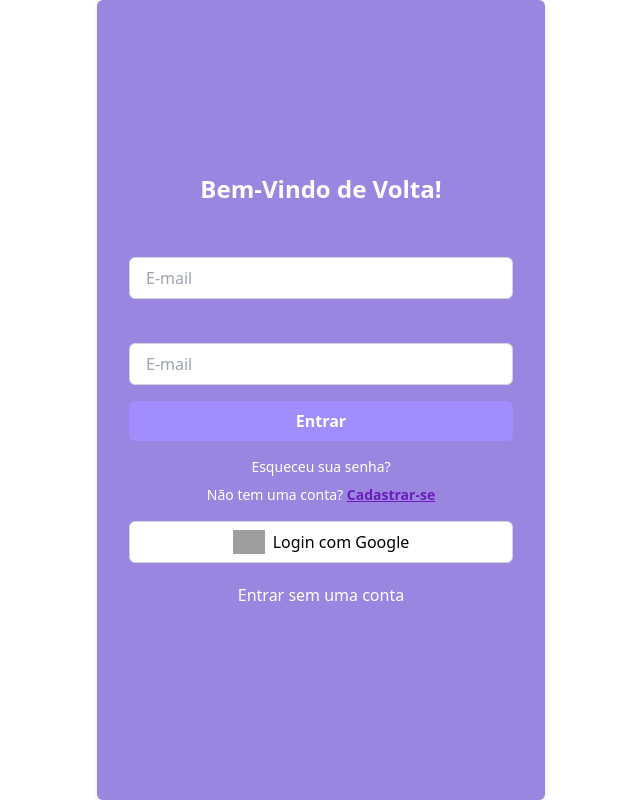
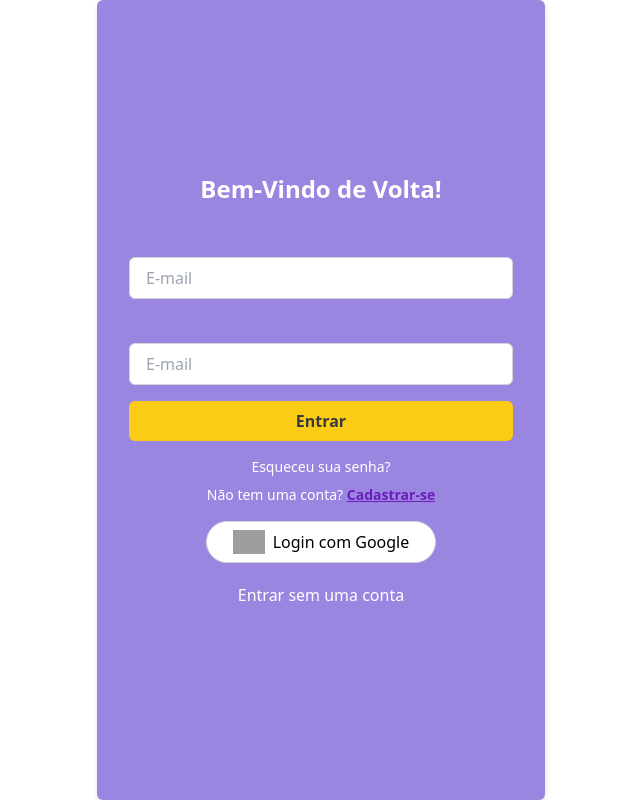
Before and after one commit to klsio22/easy-find, an Angular app: page / in a window 1280 px wide. Shown: the whole page, without its empty margins (319-959 px from the left). Built offline with nearby package versions, Linux system fonts and the light colour scheme; grey boxes are pictures that could not be loaded.

Commit message:
feat(login): ajustes cores pagina de login

```diff
--- a/src/app/components/pages/login/login.component.html
+++ b/src/app/components/pages/login/login.component.html
@@ -13,7 +13,7 @@
           class=" w-full border border-gray-300 rounded-md px-4 py-2 focus:outline-none focus:ring focus:ring-[#A28DFF]">
       </div>
       <button type="submit"
-        class="w-full bg-[#A28DFF] font-bold py-2 px-4 rounded-md hover:bg-[#8F72E8] focus:outline-none focus:ring focus:ring-[#A28DFF] text-white">Entrar</button>
+        class="w-full bg-[#FACC15] font-bold py-2 px-4 rounded-md hover:bg-[#8F72E8] focus:outline-none focus:ring focus:ring-[#A28DFF] text-[#393939] ">Entrar</button>
     </form>
     <div class="mt-4 text-center text-white">
       <p class="text-sm">Esqueceu sua senha?</p>
@@ -21,15 +21,15 @@
           class="hover:underline text-[#6C1EBB] font-semibold underline">Cadastrar-se</a>
       </p>
     </div>
-    <div class="mt-4 text-center">
+    <div class="mt-4 text-center flex justify-center">
       <button
-        class="flex items-center justify-center w-full bg-white border border-gray-300 rounded-md px-4 py-2 hover:bg-gray-100 focus:outline-none focus:ring focus:ring-[#A28DFF]">
+        class="flex items-center justify-center bg-white border border-gray-300 rounded-3xl px-4 py-2 hover:bg-gray-100 focus:outline-none focus:ring focus:ring-[#A28DFF] w-[60%]">
         <img src="https://th.bing.com/th/id/OIP.KZHronqZChyetW2WMzQwIAHaHX?rs=1&pid=ImgDetMain" alt="Google"
           class="h-6 mr-2">
         Login com Google
       </button>
     </div>
-    <div class="flex justify-center my-5">
+    <div class="flex justify-center my-5 ">
       <a href="" class="text-white">Entrar sem uma conta</a>
     </div>
   </div>
```
